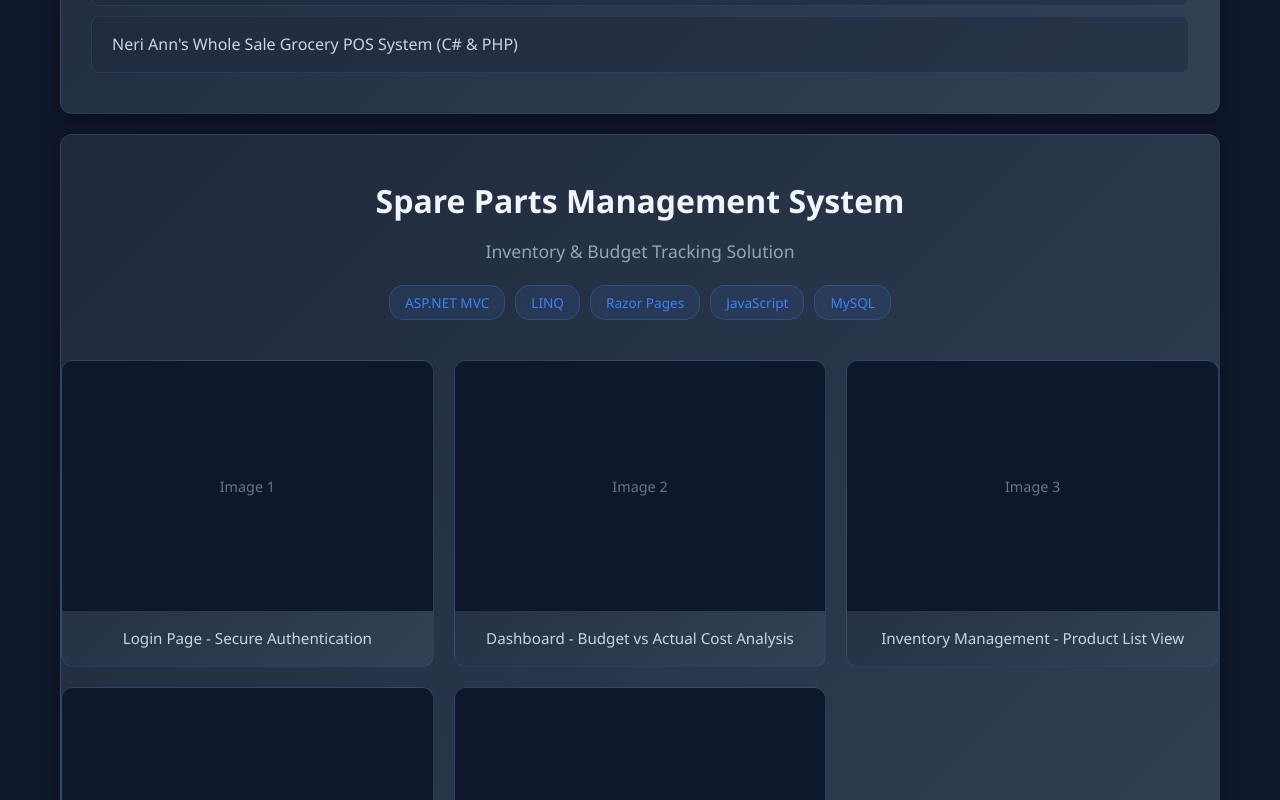
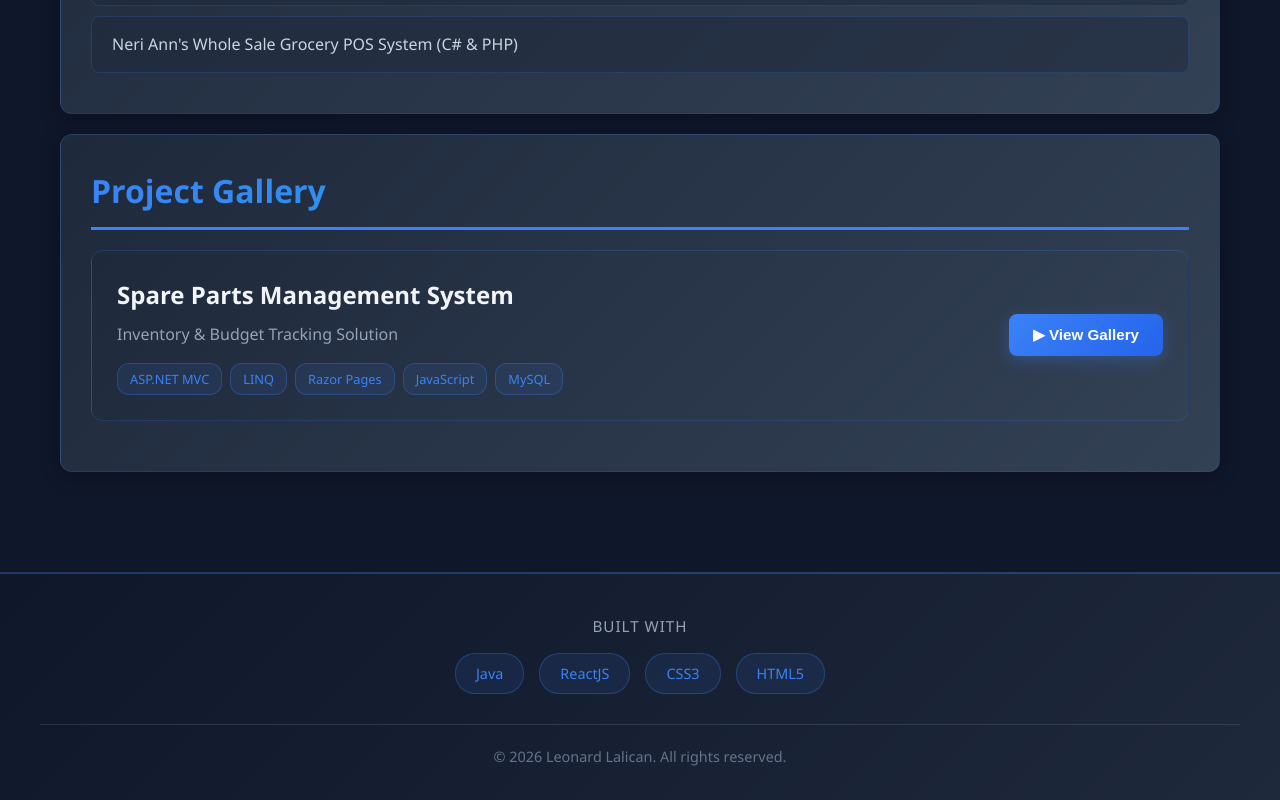
Before and after one commit to ffxleo/Leonard-Portfolio, a React (Create React App) app in the folder portfolio-react/: page / in a window 1280 px wide. Shown: the part 3320-4120 px from the top of the page. Built offline with nearby package versions, Linux system fonts and the light colour scheme.

Commit message:
Make gallery collapsible with expand/collapse button

```diff
--- a/portfolio-react/src/App.js
+++ b/portfolio-react/src/App.js
@@ -36,7 +36,10 @@ function App() {
 
         {/* gallery section */}
         <section id="gallery">
-          <Gallery />
+          <div className="section">
+            <h2 className="section-title">Project Gallery</h2>
+            <Gallery />
+          </div>
         </section>
 
       </div>
--- a/portfolio-react/src/components/Gallery.css
+++ b/portfolio-react/src/components/Gallery.css
@@ -1,52 +1,99 @@
-.gallery {
-  padding: 40px 0;
+.gallery-project {
+  background: linear-gradient(135deg, #1e293b 0%, #334155 100%);
+  border-radius: 12px;
+  padding: 25px;
+  margin-bottom: 20px;
+  border: 1px solid rgba(59, 130, 246, 0.2);
+  transition: all 0.3s ease;
+}
+
+.gallery-project:hover {
+  border-color: rgba(59, 130, 246, 0.4);
+  box-shadow: 0 4px 20px rgba(0, 0, 0, 0.3);
 }
 
 .gallery-header {
-  text-align: center;
-  margin-bottom: 40px;
+  display: flex;
+  justify-content: space-between;
+  align-items: center;
+  cursor: pointer;
+  gap: 20px;
+}
+
+.gallery-header-content {
+  flex: 1;
 }
 
 .gallery-title {
-  font-size: 2rem;
+  font-size: 1.5rem;
   color: #f1f5f9;
-  margin-bottom: 10px;
+  margin-bottom: 8px;
 }
 
 .gallery-subtitle {
   color: #94a3b8;
-  font-size: 1.1rem;
-  margin-bottom: 20px;
+  font-size: 1rem;
+  margin-bottom: 15px;
 }
 
 .tech-tags {
   display: flex;
-  justify-content: center;
-  gap: 10px;
+  gap: 8px;
   flex-wrap: wrap;
-  margin-top: 15px;
 }
 
 .tech-tag {
   background: rgba(59, 130, 246, 0.1);
   border: 1px solid rgba(59, 130, 246, 0.3);
   color: #3b82f6;
-  padding: 6px 15px;
-  border-radius: 15px;
-  font-size: 0.85rem;
+  padding: 5px 12px;
+  border-radius: 12px;
+  font-size: 0.8rem;
   font-weight: 500;
+}
+
+.expand-button {
+  background: linear-gradient(135deg, #3b82f6 0%, #2563eb 100%);
+  color: white;
+  border: none;
+  padding: 12px 24px;
+  border-radius: 8px;
+  cursor: pointer;
+  font-size: 0.95rem;
+  font-weight: 600;
+  transition: all 0.3s ease;
+  white-space: nowrap;
+  box-shadow: 0 4px 15px rgba(59, 130, 246, 0.3);
+}
+
+.expand-button:hover {
+  background: linear-gradient(135deg, #2563eb 0%, #1d4ed8 100%);
+  transform: translateY(-2px);
+  box-shadow: 0 6px 20px rgba(59, 130, 246, 0.4);
 }
 
 .gallery-grid {
   display: grid;
-  grid-template-columns: repeat(auto-fit, minmax(300px, 1fr));
+  grid-template-columns: repeat(auto-fit, minmax(280px, 1fr));
   gap: 20px;
-  margin-top: 30px;
+  margin-top: 25px;
+  animation: slideDown 0.3s ease;
+}
+
+@keyframes slideDown {
+  from {
+    opacity: 0;
+    transform: translateY(-10px);
+  }
+  to {
+    opacity: 1;
+    transform: translateY(0);
+  }
 }
 
 .gallery-item {
-  background: linear-gradient(135deg, #1e293b 0%, #334155 100%);
-  border-radius: 12px;
+  background: linear-gradient(135deg, #0f172a 0%, #1e293b 100%);
+  border-radius: 10px;
   overflow: hidden;
   border: 1px solid rgba(59, 130, 246, 0.2);
   transition: all 0.3s ease;
@@ -61,7 +108,7 @@
 
 .gallery-image {
   width: 100%;
-  height: 250px;
+  height: 200px;
   object-fit: cover;
   background: #0f172a;
   display: flex;
@@ -78,9 +125,9 @@
 }
 
 .gallery-caption {
-  padding: 15px;
+  padding: 12px;
   color: #cbd5e1;
-  font-size: 0.95rem;
+  font-size: 0.9rem;
   text-align: center;
 }
 
@@ -131,11 +178,21 @@
 }
 
 @media (max-width: 768px) {
+  .gallery-header {
+    flex-direction: column;
+    align-items: flex-start;
+  }
+
+  .expand-button {
+    width: 100%;
+    margin-top: 15px;
+  }
+
   .gallery-grid {
     grid-template-columns: 1fr;
   }
 
   .gallery-image {
-    height: 200px;
+    height: 180px;
   }
 }
--- a/portfolio-react/src/components/Gallery.js
+++ b/portfolio-react/src/components/Gallery.js
@@ -3,6 +3,7 @@ import './Gallery.css';
 
 function Gallery() {
   const [selectedImage, setSelectedImage] = useState(null);
+  const [isExpanded, setIsExpanded] = useState(false);
 
   const galleryImages = [
     { id: 1, caption: 'Login Page - Secure Authentication' },
@@ -13,9 +14,10 @@ function Gallery() {
   ];
 
   return (
-    <section className="section gallery">
-      <div className="gallery-header">
-        <h2 className="gallery-title">Spare Parts Management System</h2>
+    <div className="gallery-project">
+      <div className="gallery-header" onClick={() => setIsExpanded(!isExpanded)}>
+        <div className="gallery-header-content">
+          <h3 className="gallery-title">Spare Parts Management System</h3>
           <p className="gallery-subtitle">Inventory & Budget Tracking Solution</p>
           <div className="tech-tags">
             <span className="tech-tag">ASP.NET MVC</span>
@@ -25,7 +27,12 @@ function Gallery() {
             <span className="tech-tag">MySQL</span>
           </div>
         </div>
+        <button className="expand-button">
+          {isExpanded ? '▼ Hide Gallery' : '▶ View Gallery'}
+        </button>
+      </div>
 
+      {isExpanded && (
         <div className="gallery-grid">
           {galleryImages.map((item) => (
             <div
@@ -39,6 +46,7 @@ function Gallery() {
             </div>
           ))}
         </div>
+      )}
 
       {selectedImage && (
         <div className="modal-overlay" onClick={() => setSelectedImage(null)}>
@@ -54,7 +62,7 @@ function Gallery() {
           </div>
         </div>
       )}
-    </section>
+    </div>
   );
 }
 
```
Lines whose indentation alone changed are shown as unchanged.
